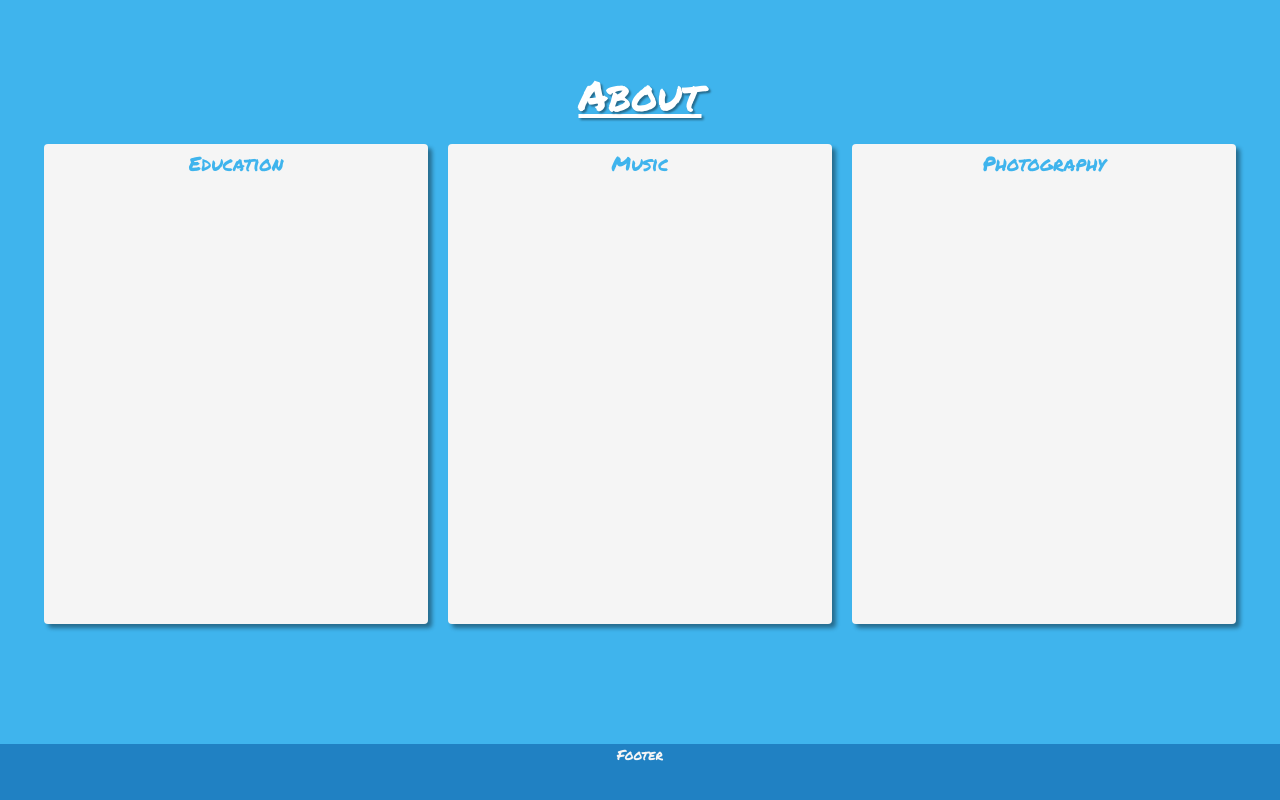
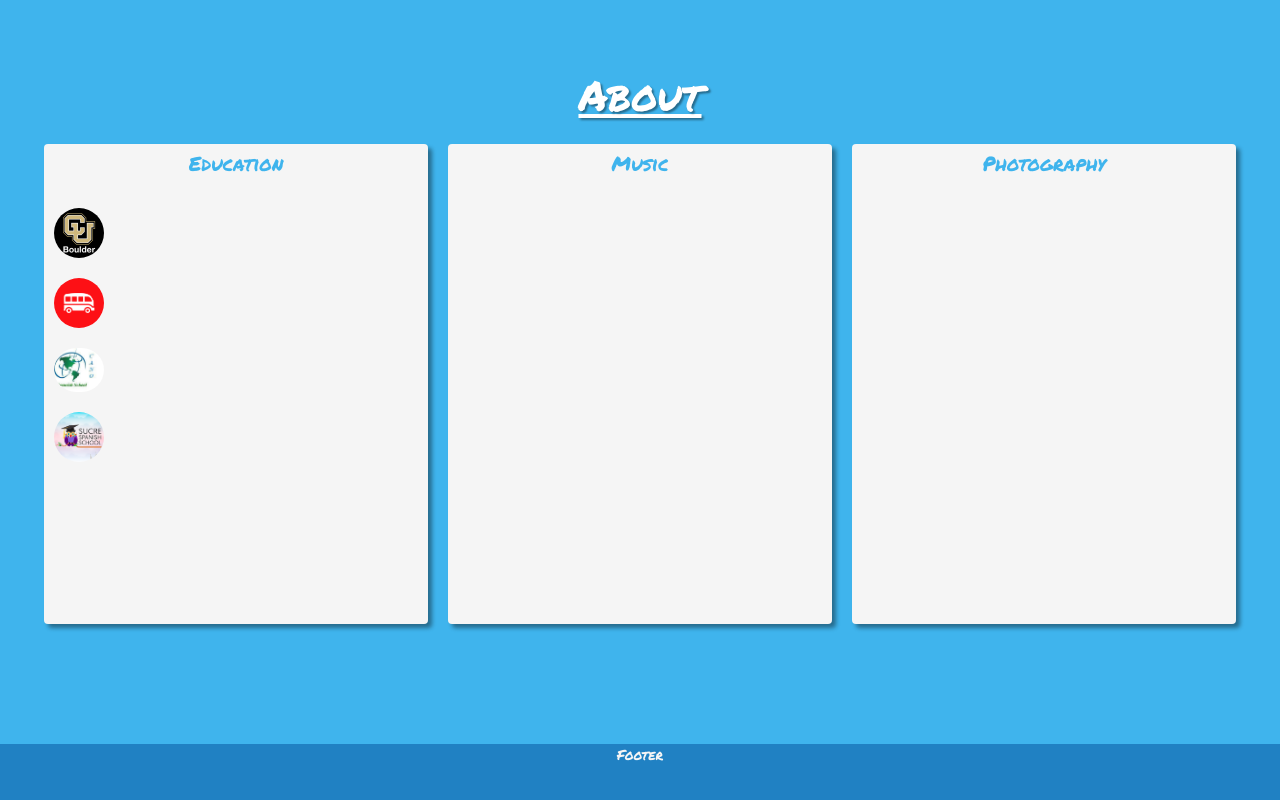
Before and after one commit to sinninga/first-portfolio, a React app: page / in a window 1280 px wide. Shown: the part 2332-3132 px from the top of the page. Built offline with nearby package versions, Linux system fonts and the light colour scheme.

Commit message:
about section w/ icons

```diff
--- a/assets/stylesheets/application.scss
+++ b/assets/stylesheets/application.scss
@@ -238,13 +238,21 @@ body {
 
 .about-left {
   background-color: whitesmoke;
+  display: flex;
+  flex-direction: column;
   margin-bottom: 15px;
   min-width: 150px;
   width: 30vw;
-  height: 60vh;
+  height: auto;
+  min-height: 60vh;
   text-align: center;
   border-radius: 4px;
   box-shadow: 4px 4px 4px rgba(0, 0, 0, 0.4);
+}
+
+.about-left-content {
+  display: flex;
+  flex-direction: column;
 }
 
 .about-center {
@@ -275,6 +283,7 @@ body {
   color: #3FB4ED;
   font-family: 'Permanent Marker', cursive;
   margin: 5px;
+  margin-bottom: 20px;
   font-size: 2rem;
 }
 
@@ -299,6 +308,13 @@ body {
   height: 14px;
   width: 14px;
 }
+
+.about-icon {
+  max-height: 50px;
+  max-width: 50px;
+  margin: 10px;
+  border-radius: 50px;
+}
 // #root {
 //   height: 100vh;
 //   display: flex;
--- a/src/components/about.jsx
+++ b/src/components/about.jsx
@@ -10,6 +10,12 @@ class About extends Component {
         <div className="about-content">
           <div className="about-left">
             <div className="about-content-title">Education</div>
+            <div className="about-left-content">
+              <img src="/assets/cuboulder.png" alt="" className="about-icon"/>
+              <img src="/assets/wagon-red.png" alt="" className="about-icon"/>
+              <img src="/assets/cano.png" alt="" className="about-icon"/>
+              <img src="/assets/sucre.png" alt="" className="about-icon"/>
+            </div>
           </div>
           <div className="about-center">
             <div className="about-content-title">Music</div>
```
Also changed, not shown: assets/cuboulder.png (added).
